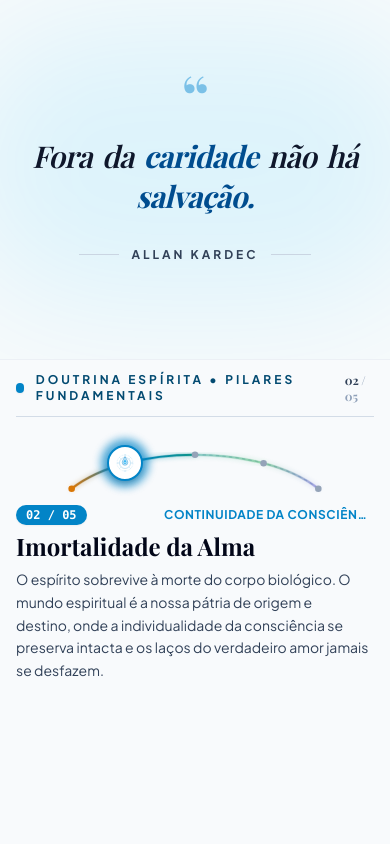
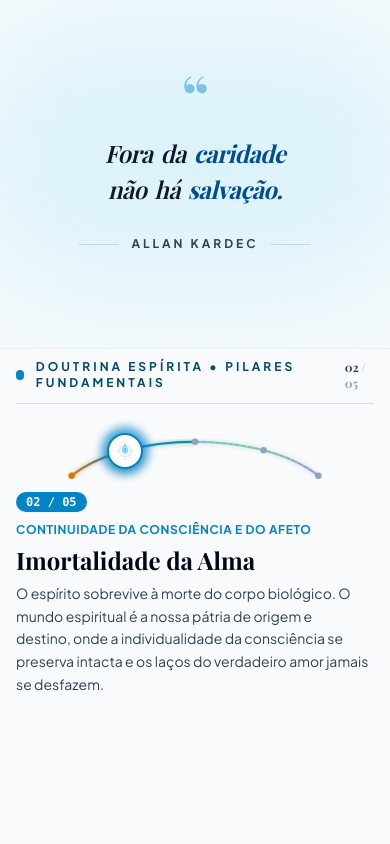
Before and after one commit to guNaoki/novosmensageirosweb, a React (Vite) app: page / in a window 390 px wide. Shown: the part 820-1664 px from the top of the page. Built offline with nearby package versions, Linux system fonts and the light colour scheme; a web font is replaced by a local one.

Commit message:
fix(mobile): quebra balanceada da frase de kardec em 2 linhas e correcao do corte do subtitulo colorido dos 5 principios

```diff
--- a/src/components/CelestialArcPrinciples.tsx
+++ b/src/components/CelestialArcPrinciples.tsx
@@ -392,7 +392,7 @@ export default function CelestialArcPrinciples({ onChangeRoute }: CelestialArcPr
       </div>
 
       {/* Full-Screen Canvas Container (Sticky no Desktop e Mobile, 100% visível abaixo da Navbar) */}
-      <div className="sticky top-16 h-[calc(100vh-4rem)] w-full flex flex-col justify-between z-10 px-4 sm:px-8 lg:px-16 py-3 sm:py-4 md:py-6 max-w-7xl mx-auto overflow-hidden">
+      <div className="sticky top-16 h-[calc(100dvh-4rem)] w-full flex flex-col justify-between z-10 px-4 sm:px-8 lg:px-16 py-2.5 sm:py-4 md:py-6 max-w-7xl mx-auto overflow-hidden">
 
         {/* Section Top Eyebrow */}
         <div className="flex items-center justify-between shrink-0 border-b border-slate-300/80 dark:border-slate-800/80 pb-3">
@@ -712,15 +712,15 @@ export default function CelestialArcPrinciples({ onChangeRoute }: CelestialArcPr
                 >
                   {/* Bloco Superior: Eyebrow + Título + Descrição */}
                   <div className="space-y-2">
-                    <div className="flex items-center justify-between">
+                    <div className="flex items-center gap-2.5 flex-wrap">
                       <span
-                        className="px-2.5 py-0.5 rounded-full text-xs font-mono font-bold text-white shadow-xs"
+                        className="px-2.5 py-0.5 rounded-full text-xs font-mono font-bold text-white shadow-xs shrink-0"
                         style={{ backgroundColor: activePrinciple.colorHex }}
                       >
                         {activePrinciple.id} / 05
                       </span>
                       <span
-                        className="text-xs font-bold uppercase tracking-wider truncate max-w-[210px]"
+                        className="text-xs sm:text-sm font-bold uppercase tracking-wider leading-snug"
                         style={{ color: activePrinciple.colorHex }}
                       >
                         {activePrinciple.subtitle}
--- a/src/components/SpiritismPortal.tsx
+++ b/src/components/SpiritismPortal.tsx
@@ -198,13 +198,25 @@ function KardecQuoteReveal() {
 
   const smoothProgress = useSpring(scrollYProgress, { stiffness: 260, damping: 26 });
 
-  const words = [
-    { text: 'Fora', highlight: false },
-    { text: 'da', highlight: false },
-    { text: 'caridade', highlight: true },
-    { text: 'não', highlight: false },
-    { text: 'há', highlight: false },
-    { text: 'salvação.', highlight: true },
+  const totalWords = 6;
+  const getWordRange = (idx: number): [number, number] => {
+    const start = (idx / totalWords) * 0.7;
+    const end = Math.min(1, start + (1 / totalWords) * 0.95);
+    return [start, end];
+  };
+
+  // Linha 1 no mobile: "Fora da caridade" (17 caracteres)
+  const line1 = [
+    { text: 'Fora', highlight: false, globalIdx: 0, range: getWordRange(0) },
+    { text: 'da', highlight: false, globalIdx: 1, range: getWordRange(1) },
+    { text: 'caridade', highlight: true, globalIdx: 2, range: getWordRange(2) },
+  ];
+
+  // Linha 2 no mobile: "não há salvação." (16 caracteres)
+  const line2 = [
+    { text: 'não', highlight: false, globalIdx: 3, range: getWordRange(3) },
+    { text: 'há', highlight: false, globalIdx: 4, range: getWordRange(4) },
+    { text: 'salvação.', highlight: true, globalIdx: 5, range: getWordRange(5) },
   ];
 
   const quoteOpacity = useTransform(smoothProgress, [0, 0.25], [0.1, 0.45]);
@@ -230,20 +242,32 @@ function KardecQuoteReveal() {
             “
           </motion.span>
 
-          <blockquote className="font-serif text-3xl sm:text-4xl md:text-5xl lg:text-6xl font-semibold tracking-tight leading-[1.22] italic px-2 flex flex-wrap justify-center gap-x-2.5 sm:gap-x-3.5 gap-y-1 sm:gap-y-2">
-            {words.map((w, idx) => {
-              const start = (idx / words.length) * 0.7;
-              const end = Math.min(1, start + (1 / words.length) * 0.95);
-              return (
+          <blockquote className="font-serif text-2xl sm:text-3xl md:text-5xl lg:text-6xl font-semibold tracking-tight leading-[1.26] italic px-2 flex flex-col md:flex-row md:flex-wrap items-center justify-center gap-y-1.5 md:gap-x-3.5">
+            {/* Linha 1 no mobile: "Fora da caridade" */}
+            <span className="inline-flex items-center justify-center gap-x-2 sm:gap-x-3 whitespace-nowrap">
+              {line1.map((w) => (
                 <WordReveal
-                  key={idx}
+                  key={w.globalIdx}
                   word={w.text}
                   highlight={w.highlight}
                   progress={smoothProgress}
-                  range={[start, end]}
+                  range={w.range}
                 />
-              );
-            })}
+              ))}
+            </span>
+
+            {/* Linha 2 no mobile: "não há salvação." */}
+            <span className="inline-flex items-center justify-center gap-x-2 sm:gap-x-3 whitespace-nowrap">
+              {line2.map((w) => (
+                <WordReveal
+                  key={w.globalIdx}
+                  word={w.text}
+                  highlight={w.highlight}
+                  progress={smoothProgress}
+                  range={w.range}
+                />
+              ))}
+            </span>
           </blockquote>
 
           <motion.div
```
